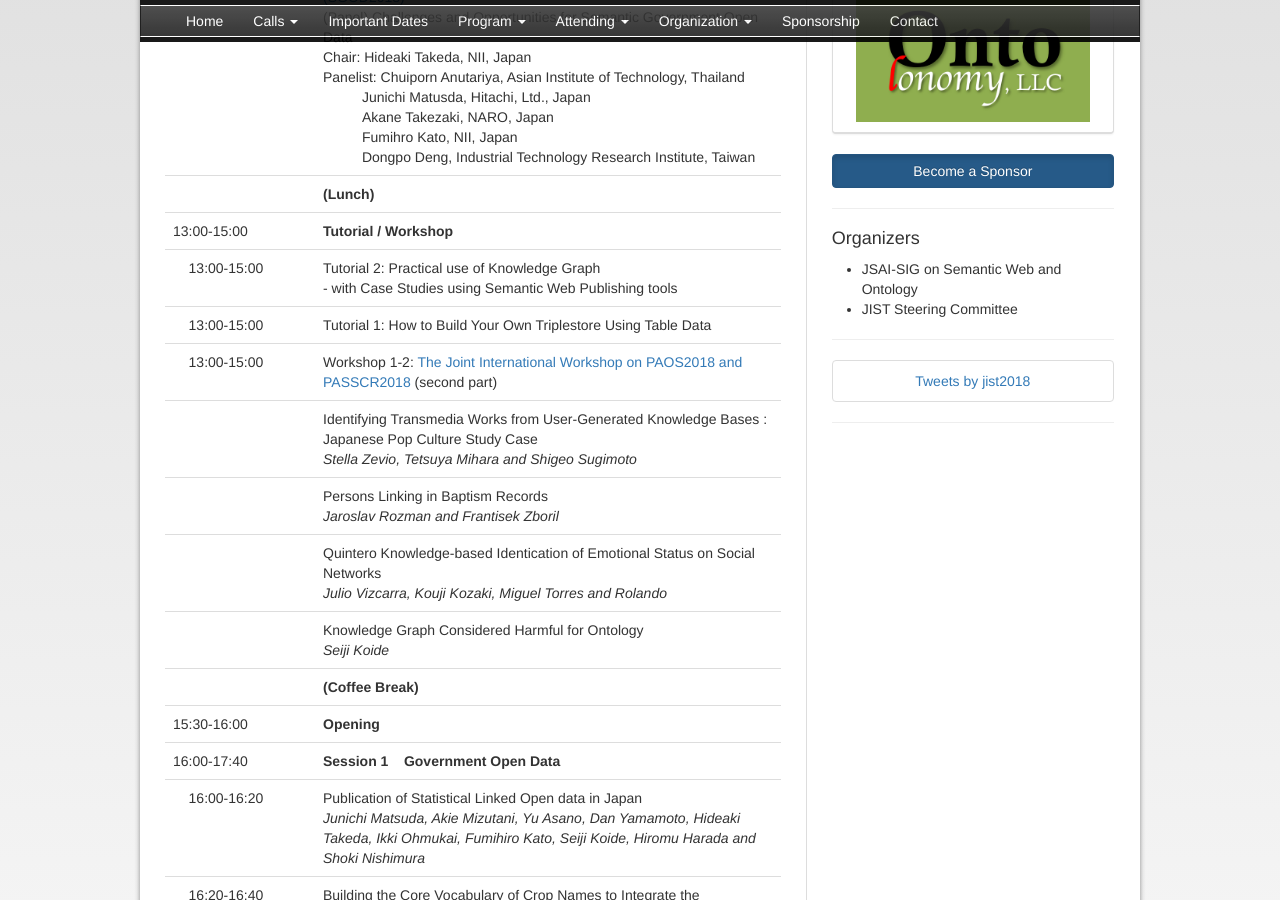
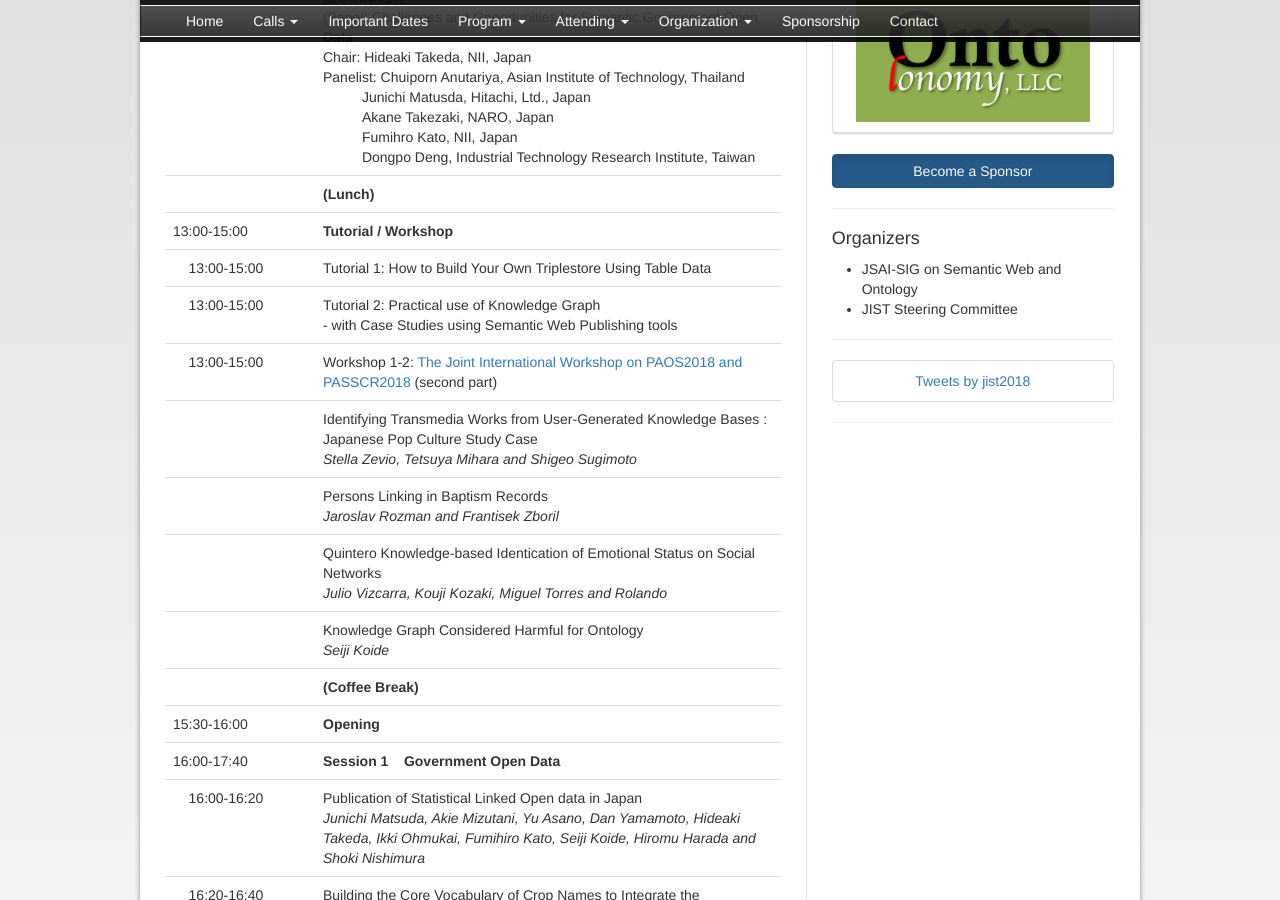
Before and after one commit to IJCKGconference/JIST2018, a Jekyll site: the page built from pages/program.html, in a window 1280 px wide and 900 px high, scrolled down 1070 px. Built offline with Jekyll 4.4.1, drawn with Linux system fonts in a browser that asks for light colours; comment, search, counter and statistics services are not loaded.

Commit message:
チュートリアル１修正

```diff
--- a/pages/program.html
+++ b/pages/program.html
@@ -90,12 +90,12 @@ status: published
     </tr>
     <tr>
       <td>&nbsp;&nbsp;&nbsp;&nbsp;13:00-15:00</td>
-      <td>Tutorial 2: Practical use of Knowledge Graph<br>
-        - with Case Studies using Semantic Web Publishing tools</td>
+      <td>Tutorial 1: How to Build Your Own Triplestore Using Table Data</td>
     </tr>
     <tr>
       <td>&nbsp;&nbsp;&nbsp;&nbsp;13:00-15:00</td>
-      <td>Tutorial 1: How to Build Your Own Triplestore Using Table Data</td>
+      <td>Tutorial 2: Practical use of Knowledge Graph<br>
+        - with Case Studies using Semantic Web Publishing tools</td>
     </tr>
     <tr>
       <td>&nbsp;&nbsp;&nbsp;&nbsp;13:00-15:00</td>
```
